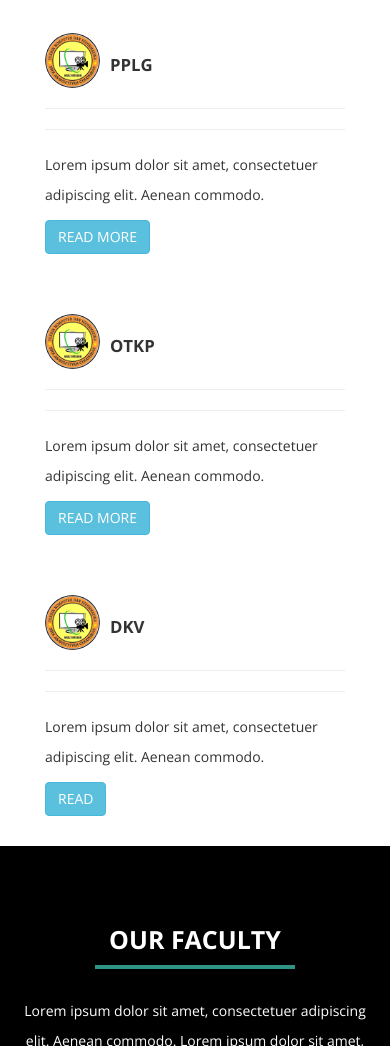
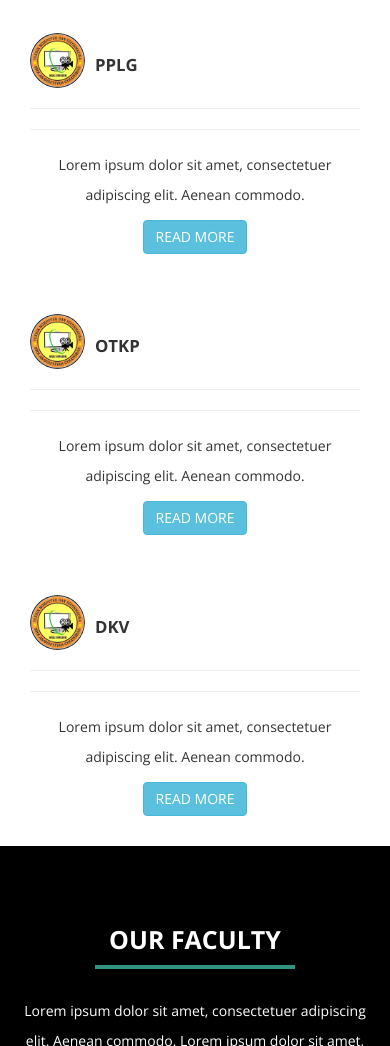
Before and after one commit to putrarz1/putrarz1.github.io, a plain HTML site: page index.html in a window 390 px wide. Shown: the part 847-1893 px from the top of the page. Drawn offline with nearby package versions, Linux system fonts and the light colour scheme.

Commit message:
Branch bru

```diff
--- a/assets/css/style.css
+++ b/assets/css/style.css
@@ -28,6 +28,17 @@ body {
 /*=====================================
   NAVBAR STYLES
     ===================================*/
+
+    /* Center content on mobile */
+@media (max-width: 768px) {
+    .about-div {
+        margin: 0 auto;
+    }
+    .text-center {
+        text-align: center;
+    }
+}
+
 
     /* Mobile-specific styles for centering navbar links vertically */
 @media (max-width: 767px) {
--- a/index.html
+++ b/index.html
@@ -128,7 +128,8 @@
            <div class="row" >
 
 
-            <div class="col-lg-4 col-md-4 col-sm-4" data-scroll-reveal="enter from the bottom after 0.4s">
+            <div class="row justify-content-center text-center">
+                <div class="col-lg-4 col-md-4 col-sm-12 mb-4" data-scroll-reveal="enter from the bottom after 0.4s">
                     <div class="about-div">
                         <div class="logo-title-container">
                             <img src="assets/img/mm.jpg" alt="Logo PPLG" class="logo-img">
@@ -143,7 +144,7 @@
                     </div>
                 </div>
 
-            <div class="col-lg-4 col-md-4 col-sm-4" data-scroll-reveal="enter from the bottom after 0.5s">
+                <div class="col-lg-4 col-md-4 col-sm-12 mb-4" data-scroll-reveal="enter from the bottom after 0.5s">
                     <div class="about-div">
                         <div class="logo-title-container">
                             <img src="assets/img/mm.jpg" alt="Logo OTKP" class="logo-img">
@@ -158,7 +159,7 @@
                     </div>
                 </div>
 
-            <div class="col-lg-4 col-md-4 col-sm-4" data-scroll-reveal="enter from the bottom after 0.6s">
+                <div class="col-lg-4 col-md-4 col-sm-12 mb-4" data-scroll-reveal="enter from the bottom after 0.6s">
                     <div class="about-div">
                         <div class="logo-title-container">
                             <img src="assets/img/mm.jpg" alt="Logo DKV" class="logo-img">
@@ -169,7 +170,8 @@
                         <p>
                             Lorem ipsum dolor sit amet, consectetuer adipiscing elit. Aenean commodo.
                         </p>
-                    <a href="#" class="btn btn-info btn-set">READ</a>
+                        <a href="#" class="btn btn-info btn-set">READ MORE</a>
+                    </div>
                 </div>
             </div>
 
```
Lines whose indentation alone changed are shown as unchanged.
